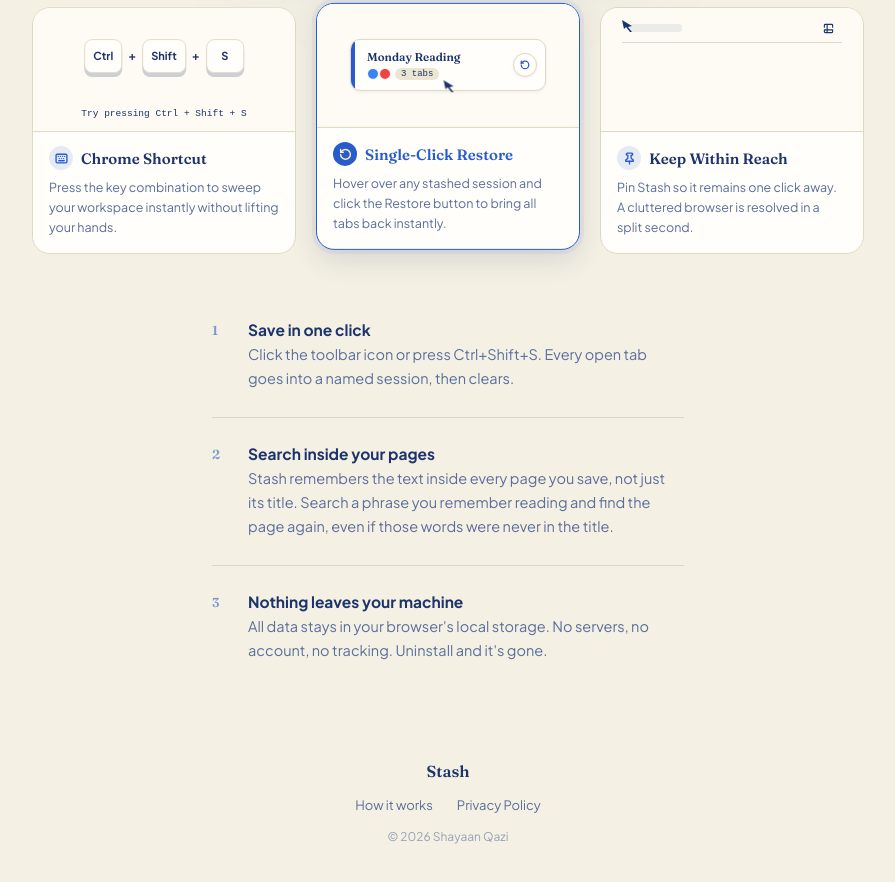
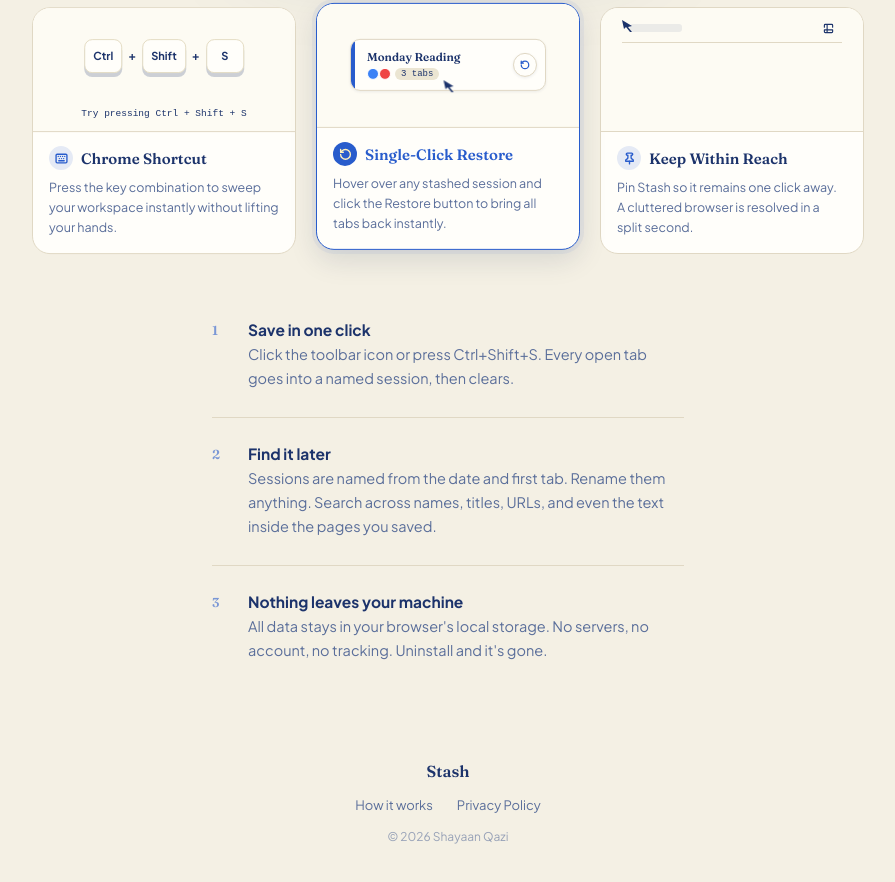
Before and after one commit to shayaanhu/stash-for-chrome, a website: page docs/index.html in a window 1280 px wide. Shown: the part 1260-2142 px from the top of the page, without its empty margins (192-1087 px from the left). Drawn offline with Linux system fonts and the light colour scheme.

Commit message:
Homepage: extend feature 2 to mention searching inside saved pages

```diff
--- a/docs/index.html
+++ b/docs/index.html
@@ -653,8 +653,8 @@
     <div class="feat" id="f2">
       <span class="feat-num">2</span>
       <div>
-        <div class="feat-title">Search inside your pages</div>
-        <div class="feat-desc">Stash remembers the text inside every page you save, not just its title. Search a phrase you remember reading and find the page again, even if those words were never in the title.</div>
+        <div class="feat-title">Find it later</div>
+        <div class="feat-desc">Sessions are named from the date and first tab. Rename them anything. Search across names, titles, URLs, and even the text inside the pages you saved.</div>
       </div>
     </div>
     <div class="feat" id="f3">
```
